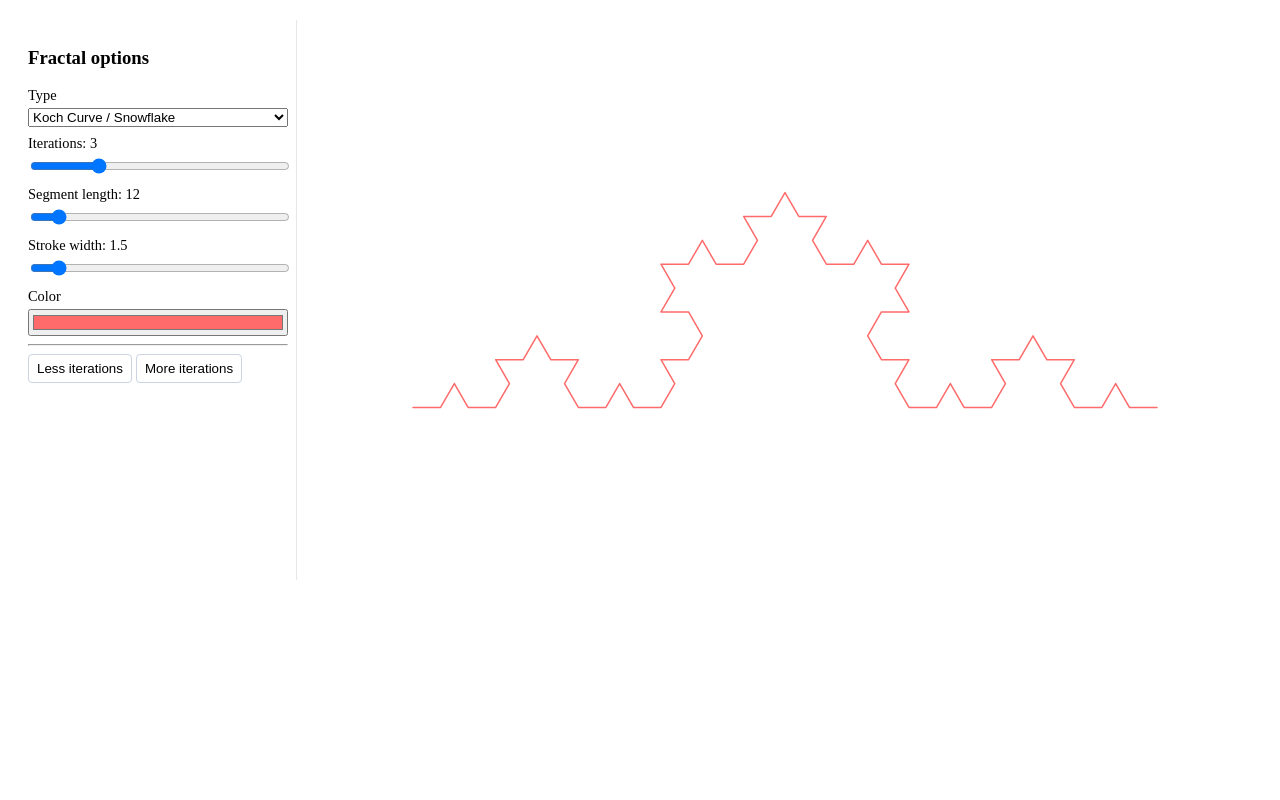
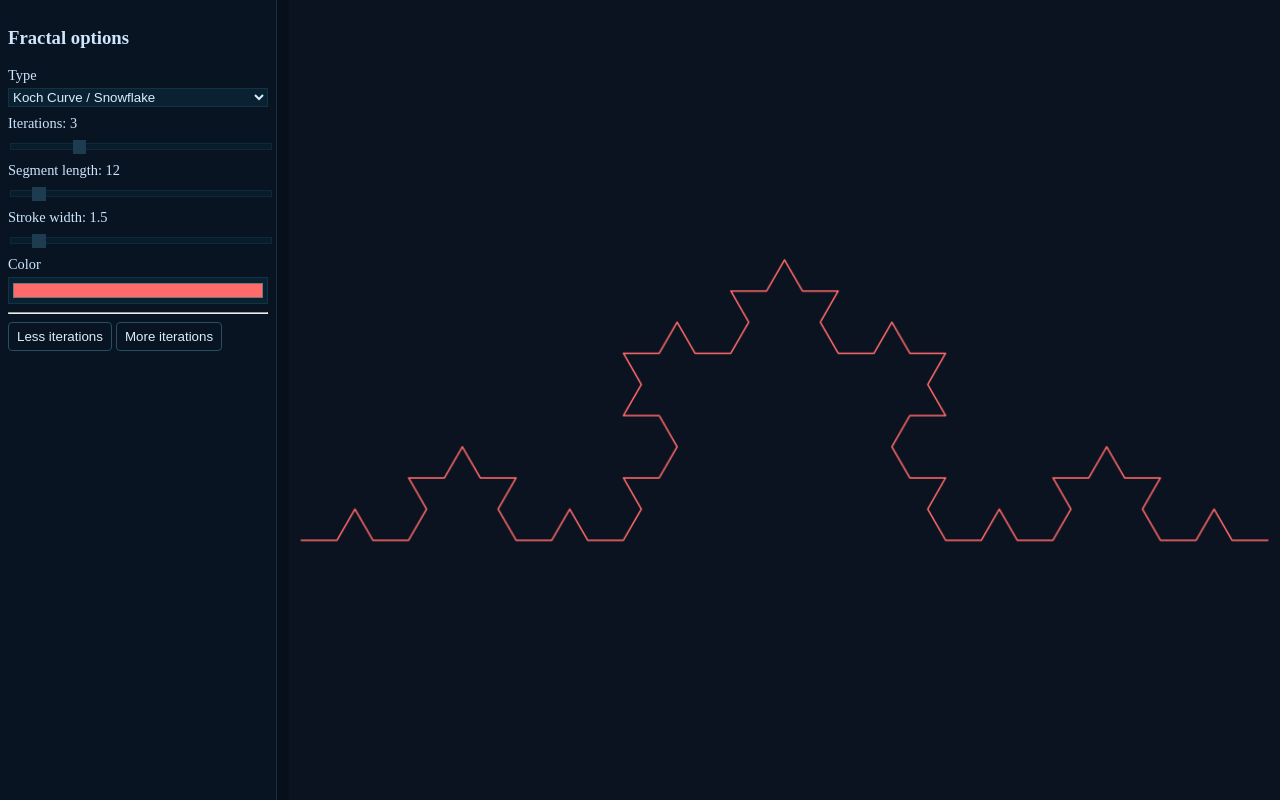
Before and after one commit to Jala3400/fractal-experiments, a SvelteKit app: page / in a window 1280 px wide. Built offline with nearby package versions, Linux system fonts and the light colour scheme.

Commit message:
Better style

```diff
--- a/src/routes/+page.svelte
+++ b/src/routes/+page.svelte
@@ -22,17 +22,20 @@
         const ctx = canvas.getContext("2d");
         if (!ctx) return;
 
+        // Get container size
+        const rect = canvas.getBoundingClientRect();
+        width = rect.width - 20;
+        height = rect.height - 20;
+
         // handle high DPI displays
         const dpr =
             typeof window !== "undefined" ? window.devicePixelRatio || 1 : 1;
-        canvas.style.width = `${width}px`;
-        canvas.style.height = `${height}px`;
         canvas.width = Math.max(1, Math.floor(width * dpr));
         canvas.height = Math.max(1, Math.floor(height * dpr));
         ctx.setTransform(dpr, 0, 0, dpr, 0, 0);
 
         // background
-        ctx.fillStyle = "#ffffff";
+        ctx.fillStyle = "#0b1220";
         ctx.fillRect(0, 0, width, height);
 
         ctx.lineWidth = strokeWidth;
@@ -60,15 +63,12 @@
     });
 
     onMount(() => {
-        const resize = () => {
-            const w = Math.max(300, Math.floor(window.innerWidth * 0.6));
-            const h = Math.max(240, Math.floor(window.innerHeight * 0.7));
-            width = w;
-            height = h;
-        };
-        resize();
-        window.addEventListener("resize", resize);
-        return () => window.removeEventListener("resize", resize);
+        // Resize observer to redraw on container size change
+        const resizeObserver = new ResizeObserver(() => {
+            if (canvas) draw();
+        });
+        if (canvas) resizeObserver.observe(canvas);
+        return () => resizeObserver.disconnect();
     });
 </script>
 
@@ -114,8 +114,6 @@
             <label for="color-input">Color</label>
             <input id="color-input" type="color" bind:value={color} />
 
-                <!-- theme controls removed -->
-
             <hr />
             <button
                 onclick={() => {
@@ -131,20 +129,33 @@
     </aside>
 
     <div class="canvas-wrap">
-        <canvas bind:this={canvas} {width} {height}></canvas>
+        <canvas bind:this={canvas} style="width:100%; height:100%;"></canvas>
     </div>
 </div>
 
 <style>
+    :global(body) {
+        margin: 0;
+        padding: 0;
+        width: 100%;
+        height: 100vh;
+    }
+
     .page {
         display: flex;
         gap: 12px;
-        padding: 12px;
+        background: #07101a;
+        color: #e6eef6;
+        height: 100%;
     }
     .sidebar {
         width: 260px;
         padding: 8px;
-        border-right: 1px solid #e5e7eb;
+        border-right: 1px solid #133045;
+        background: #081421;
+    }
+    h3 {
+        color: #cfe6ff;
     }
     .canvas-wrap {
         flex: 1;
@@ -156,19 +167,50 @@
         display: block;
         margin: 8px 0 4px;
         font-size: 0.9rem;
+        color: #cfe6ff;
     }
     .controls input[type="range"] {
+        -webkit-appearance: none;
+        appearance: none;
         width: 100%;
+        height: 5px;
+        background: #092131;
+        outline: none;
+        opacity: 0.7;
+        -webkit-transition: opacity 0.2s;
+        transition: opacity 0.2s;
+        border: 1px solid #123246;
+    }
+    .controls input[type="range"]:hover {
+        opacity: 1;
+    }
+    .controls input[type="range"]::-webkit-slider-thumb {
+        -webkit-appearance: none;
+        appearance: none;
+        width: 1em;
+        height: 1em;
+        background: #274e63;
+        cursor: pointer;
+    }
+    .controls input[type="range"]::-moz-range-thumb {
+        width: 25px;
+        height: 25px;
+        background: #274e63;
+        cursor: pointer;
     }
     .controls select,
     .controls input[type="color"] {
         width: 100%;
+        background: #092131;
+        color: #d8eefc;
+        border: 1px solid #123246;
     }
     .controls button {
         padding: 6px 8px;
         border-radius: 4px;
-        border: 1px solid #cbd5e1;
+        border: 1px solid #274e63;
         background: transparent;
+        color: #d8eefc;
         cursor: pointer;
     }
     /* dark mode removed */
```
